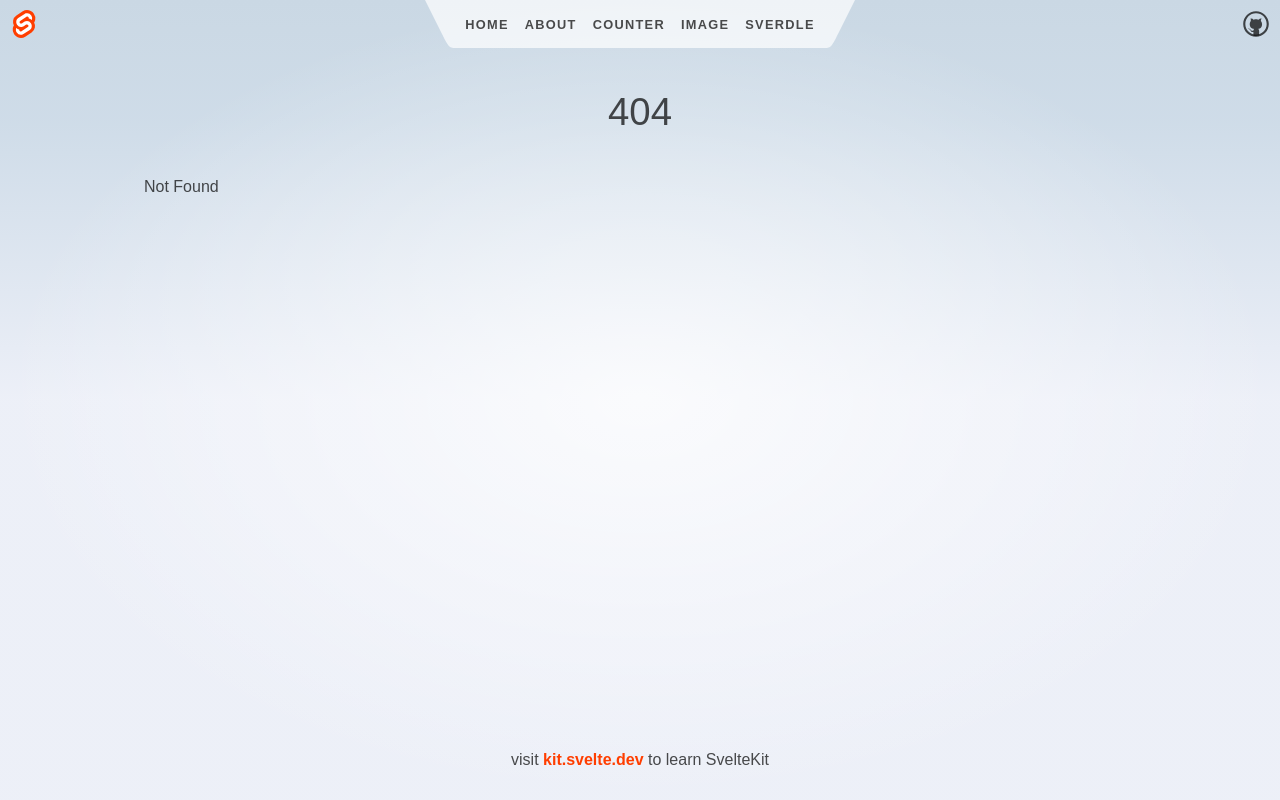
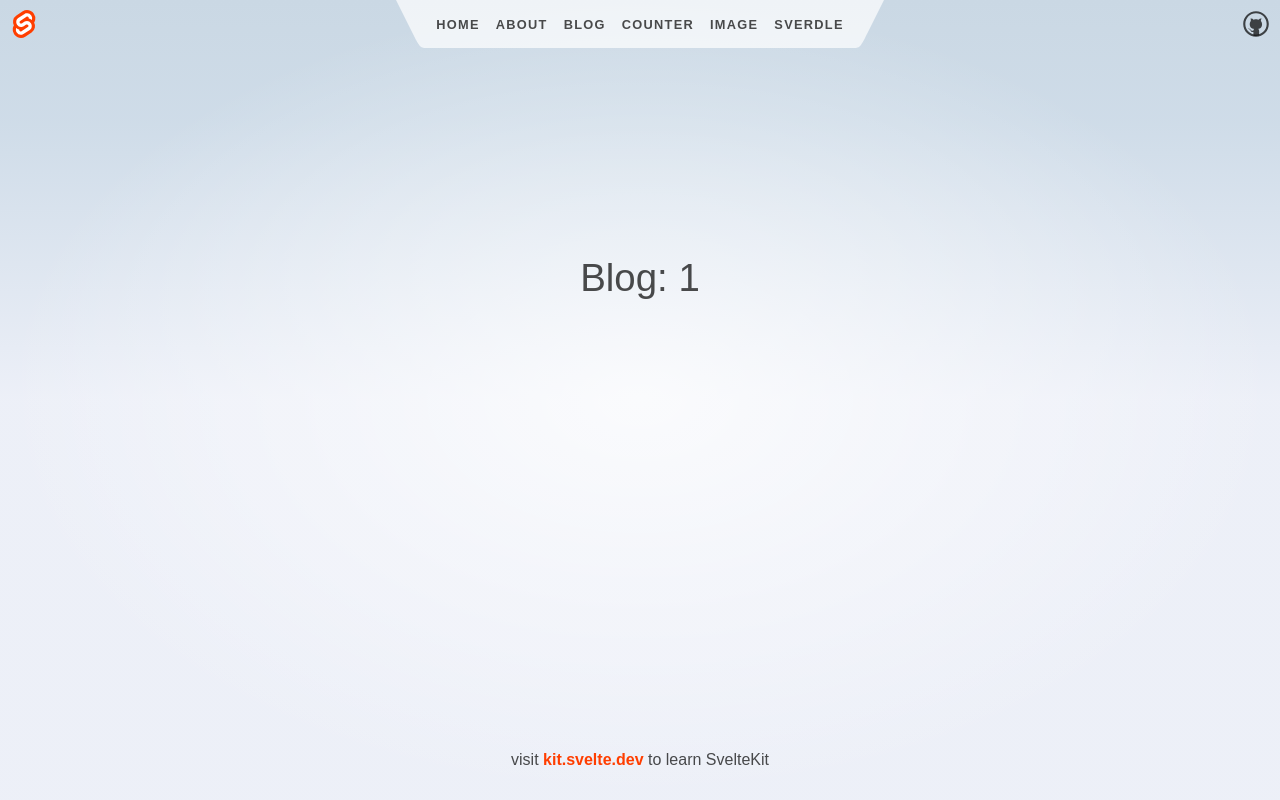
Before and after one commit to TSKHayagreevaC/svelte-webapp, a SvelteKit app: page /blog/1 in a window 1280 px wide. Before the commit this address had no page. Built offline with nearby package versions, Linux system fonts and the light colour scheme.

Commit message:
feat: Added 'blog' route.

```diff
--- a/src/routes/Header.svelte
+++ b/src/routes/Header.svelte
@@ -21,6 +21,9 @@
 			</li>
 			<li aria-current={$page.url.pathname === '/about' ? 'page' : undefined}>
 				<a href="/about">About</a>
+			</li>
+			<li aria-current={$page.url.pathname === '/blog' ? 'page' : undefined}>
+				<a href="/blog">Blog</a>
 			</li>
 			<li aria-current={$page.url.pathname === '/counter' ? 'page' : undefined}>
 				<a href="/counter">Counter</a>
--- /dev/null
+++ b/src/routes/blog/[slug]/+page.svelte
@@ -0,0 +1,21 @@
+<script>
+    import { page } from "$app/stores";
+</script>
+
+<section>
+	<h1>Blog: {$page.params.slug}</h1>
+</section>
+
+<style>
+	section {
+		display: flex;
+		flex-direction: column;
+		justify-content: center;
+		align-items: center;
+		flex: 0.6;
+	}
+
+	h1 {
+		width: 100%;
+	}
+</style>
```
Also changed, not shown: src/routes/blog/+page.svelte (added, +7 -0 lines), src/routes/blog/+page.js (added), src/routes/blog/[slug]/+page.js (added).
